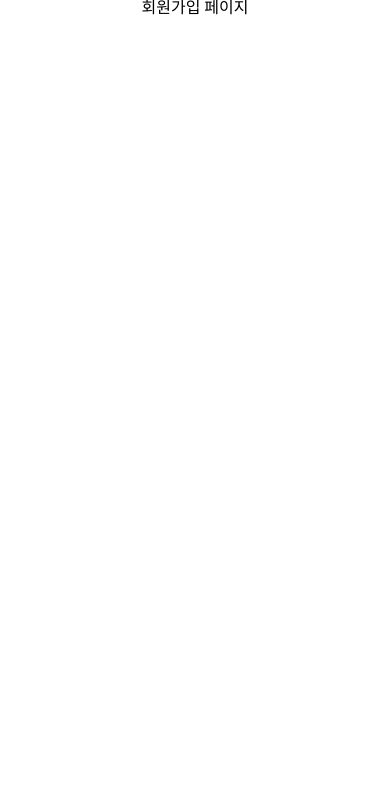
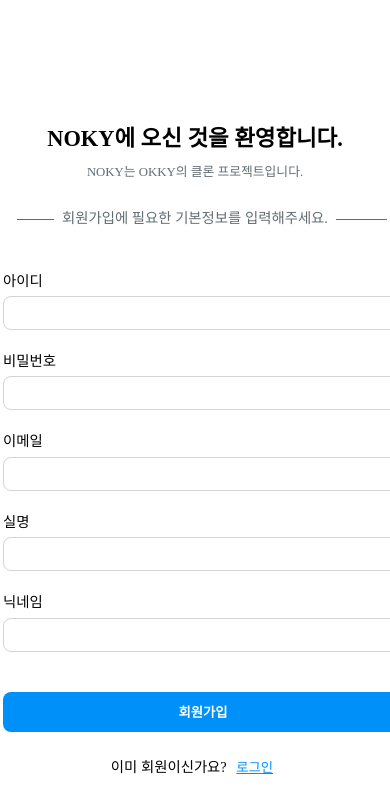
Before and after one commit to ka0824/noky_vue_spring, a Vue app in the folder front/: page /signup in a window 390 px wide. Shown: the top 812 px of the page. Built offline with nearby package versions, Linux system fonts and the light colour scheme.

Commit message:
feat: front_make_signup_page
- 회원가입 페이지
- 반응형 디자인
- 다크모드

```diff
--- a/front/src/views/Login.vue
+++ b/front/src/views/Login.vue
@@ -158,6 +158,7 @@
 .dark-input {
   background: rgb(46, 56, 70);
   border: 1px solid rgb(64, 73, 88);
+  color: white;
 
   &:focus {
     border: 1px solid rgb(107, 114, 128);
--- a/front/src/views/Signup.vue
+++ b/front/src/views/Signup.vue
@@ -1,7 +1,180 @@
-<script setup lang="ts"></script>
+<script setup lang="ts">
+import { useStore } from "vuex";
+import { computed } from "vue";
+
+const store = useStore();
+const isDarkmode = computed(() => store.state.isDarkmode);
+</script>
 
 <template>
-  <div>회원가입 페이지</div>
+  <div class="container">
+    <div class="info">
+      <div class="info-main" :class="{ 'dark-text-white': isDarkmode }">
+        NOKY에 오신 것을 환영합니다.
+      </div>
+      <div class="info-sub" :class="{ 'dark-text-gray': isDarkmode }">
+        NOKY는 OKKY의 클론 프로젝트입니다.
+      </div>
+    </div>
+  </div>
+  <div class="signup-container">
+    <div class="signup-text">회원가입에 필요한 기본정보를 입력해주세요.</div>
+    <form class="form-container">
+      <label class="form" :class="{ 'dark-text-white': isDarkmode }"
+        >아이디
+        <input class="login-input" :class="{ 'dark-input': isDarkmode }" />
+      </label>
+      <label class="form" :class="{ 'dark-text-white': isDarkmode }"
+        >비밀번호
+        <input class="login-input" :class="{ 'dark-input': isDarkmode }" />
+      </label>
+      <label class="form" :class="{ 'dark-text-white': isDarkmode }"
+        >이메일
+        <input class="login-input" :class="{ 'dark-input': isDarkmode }" />
+      </label>
+      <label class="form" :class="{ 'dark-text-white': isDarkmode }"
+        >실명
+        <input class="login-input" :class="{ 'dark-input': isDarkmode }" />
+      </label>
+      <label class="form" :class="{ 'dark-text-white': isDarkmode }"
+        >닉네임
+        <input class="login-input" :class="{ 'dark-input': isDarkmode }" />
+      </label>
+    </form>
+    <button class="signup-btn">회원가입</button>
+    <span class="login-info" :class="{ 'dark-text-white': isDarkmode }"
+      >이미 회원이신가요?
+      <router-link to="/login"
+        ><button class="login-btn">로그인</button></router-link
+      >
+    </span>
+  </div>
 </template>
 
-<style scoped></style>
+<style scoped>
+.container {
+  display: flex;
+  flex-direction: column;
+  padding-top: 8rem;
+}
+
+.info {
+  display: flex;
+  flex-direction: column;
+  align-items: center;
+}
+.info-main {
+  font-weight: bolder;
+  font-size: 1.4rem;
+}
+
+.info-sub {
+  margin-top: 1rem;
+  font-size: 0.8rem;
+  color: rgb(98, 109, 114);
+}
+
+.signup-container {
+  display: flex;
+  flex-direction: column;
+  align-items: center;
+  position: relative;
+  margin-top: 2rem;
+  width: 24rem;
+}
+
+.signup-text {
+  color: rgb(98, 109, 114);
+  font-size: 0.9rem;
+  position: relative;
+}
+
+.signup-text:after {
+  content: "";
+  border-bottom: 1px solid rgb(98, 109, 114);
+  position: absolute;
+  width: 3.2rem;
+  left: calc(100% + 8px);
+  bottom: 0.35rem;
+}
+
+.signup-text:before {
+  content: "";
+  border-bottom: 1px solid rgb(98, 109, 114);
+  position: absolute;
+  width: 2.3rem;
+  right: calc(100% + 8px);
+  bottom: 0.35rem;
+}
+
+.form-container {
+  padding: 3rem 0;
+  width: 100%;
+}
+
+.form {
+  margin-bottom: 1.5rem;
+  display: flex;
+  flex-direction: column;
+  font-size: 0.9rem;
+}
+
+.login-input {
+  margin-top: 0.5rem;
+  width: 100%;
+  height: 1.8rem;
+  border-radius: 8px;
+  border: 1px solid rgb(210, 212, 217);
+  padding: 0.1rem;
+  padding-left: 0.5rem;
+
+  &:focus {
+    border: 1px solid black;
+    outline: none;
+  }
+}
+
+.signup-btn {
+  margin-top: -2rem;
+  background: rgb(0, 144, 249);
+  color: white;
+  font-weight: 600;
+  height: 2.5rem;
+  border-radius: 8px;
+  margin-left: 1rem;
+  width: calc(100% + 1rem);
+
+  &:hover {
+    filter: brightness(90%);
+  }
+}
+
+.login-info {
+  font-size: 0.9rem;
+  margin-top: 1.5rem;
+}
+
+.login-btn {
+  text-decoration: underline;
+  color: rgb(0, 144, 249);
+}
+
+.dark-text-white {
+  color: white;
+}
+
+.dark-text-gray {
+  color: rgb(148, 156, 167);
+}
+
+.dark-input {
+  background: rgb(46, 56, 70);
+  border: 1px solid rgb(64, 73, 88);
+  color: white;
+
+  &:focus {
+    border: 1px solid rgb(107, 114, 128);
+    outline: none;
+  }
+}
+</style>
```
